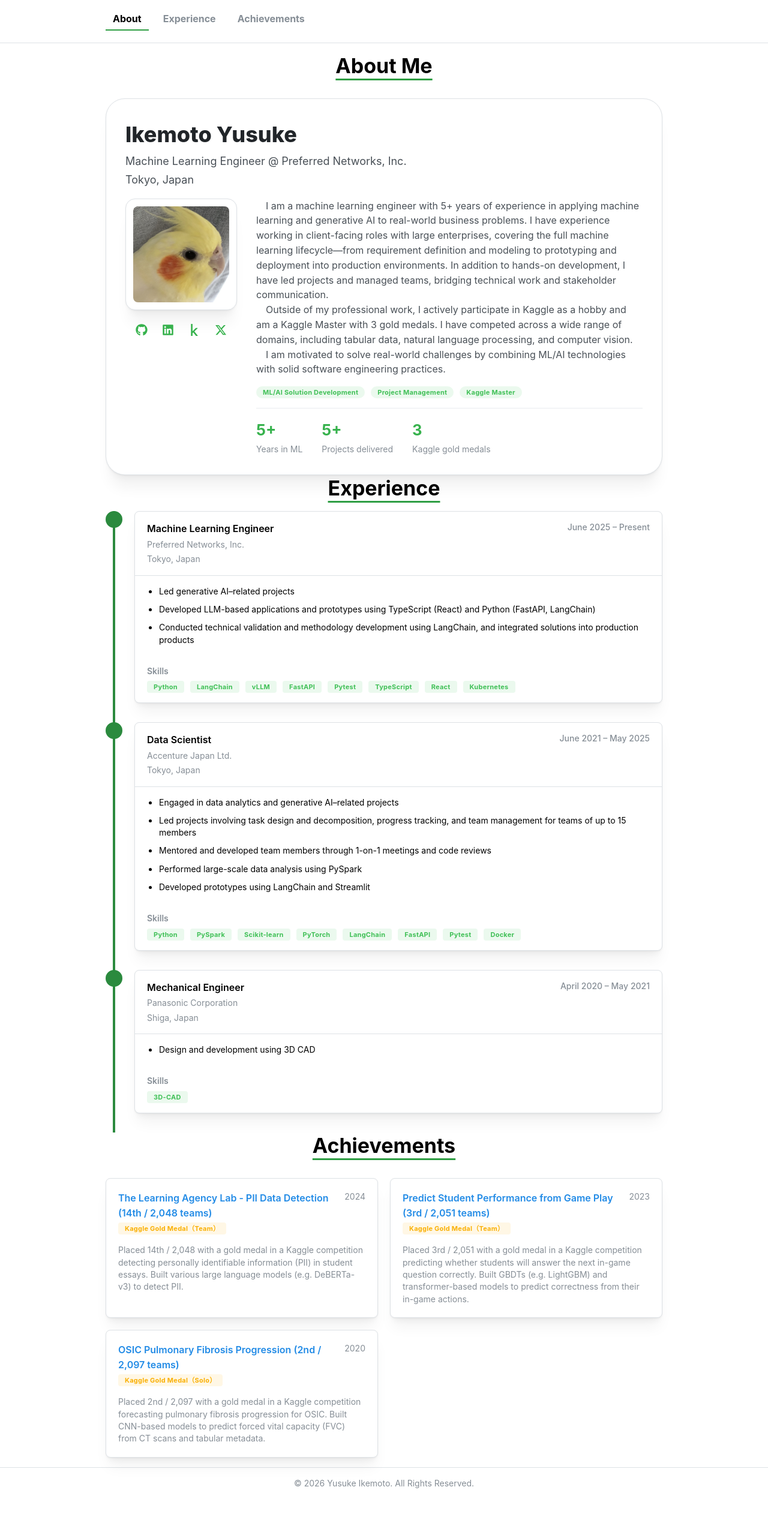
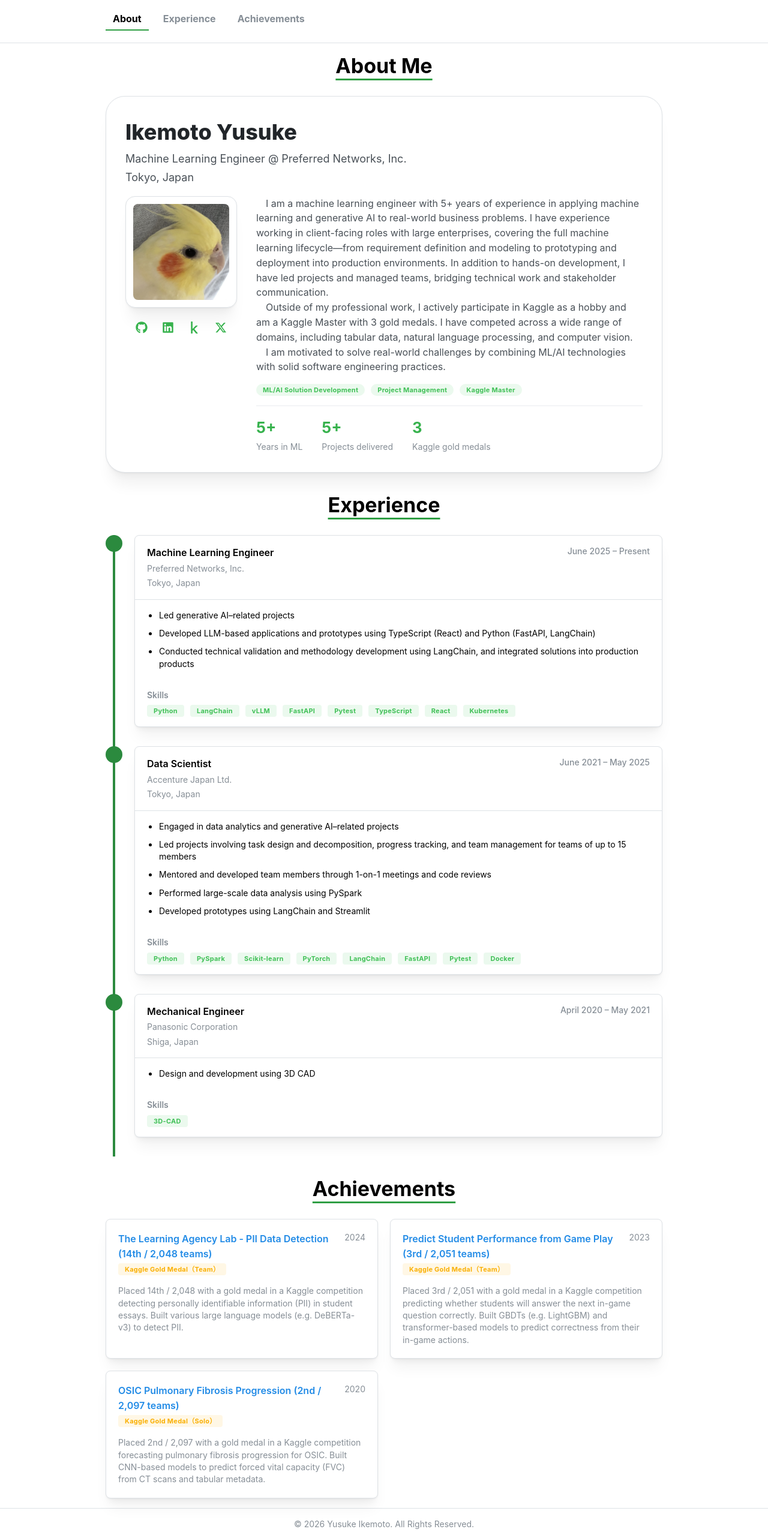
Before and after one commit to yyykrk/yyykrk.github.io, a React (Vite) app: page / in a window 1280 px wide. Shown: the top 2564 px of the page at 60% size. Before the commit the page ends 2499 px from the top, so only its background shows below. Built offline with nearby package versions, Linux system fonts and the light colour scheme.

Commit message:
update:  layout of Main

```diff
--- a/src/components/layout/Main.tsx
+++ b/src/components/layout/Main.tsx
@@ -1,4 +1,4 @@
-import { AppShell } from "@mantine/core";
+import { AppShell, Stack } from "@mantine/core";
 import type { SectionDefinition } from "../../data/sections";
 
 type MainProps = {
@@ -8,11 +8,13 @@
 export const Main = ({ sections }: MainProps) => {
   return (
     <AppShell.Main>
-      {sections.map(({ id, Component: SectionComponent }) => (
-        <section key={id} id={id}>
-          <SectionComponent />
-        </section>
-      ))}
+      <Stack gap="xl">
+        {sections.map(({ id, Component: SectionComponent }) => (
+          <section key={id} id={id}>
+            <SectionComponent />
+          </section>
+        ))}
+      </Stack>
     </AppShell.Main>
   );
 };
--- a/src/components/ui/SectionTitle.tsx
+++ b/src/components/ui/SectionTitle.tsx
@@ -14,6 +14,7 @@
         textDecorationColor: "var(--mantine-color-green-8)",
         textDecorationThickness: 3,
         textUnderlineOffset: 9,
+        marginBottom: 12,
       }}
     >
       {children}
--- a/src/pages/AboutMe.tsx
+++ b/src/pages/AboutMe.tsx
@@ -28,7 +28,7 @@
 
   return (
     <Container>
-      <Stack gap="xl">
+      <Stack>
         <SectionTitle>About Me</SectionTitle>
         <Card
           radius="xl"
--- a/src/pages/Achievements.tsx
+++ b/src/pages/Achievements.tsx
@@ -6,7 +6,7 @@
 export const Achievements = () => {
   return (
     <Container>
-      <Stack gap="xl">
+      <Stack>
         <SectionTitle>Achievements</SectionTitle>
         <SimpleGrid cols={{ base: 1, sm: 2 }} spacing="lg">
           {ACHIEVEMENTS.map((achievement) => (
```
